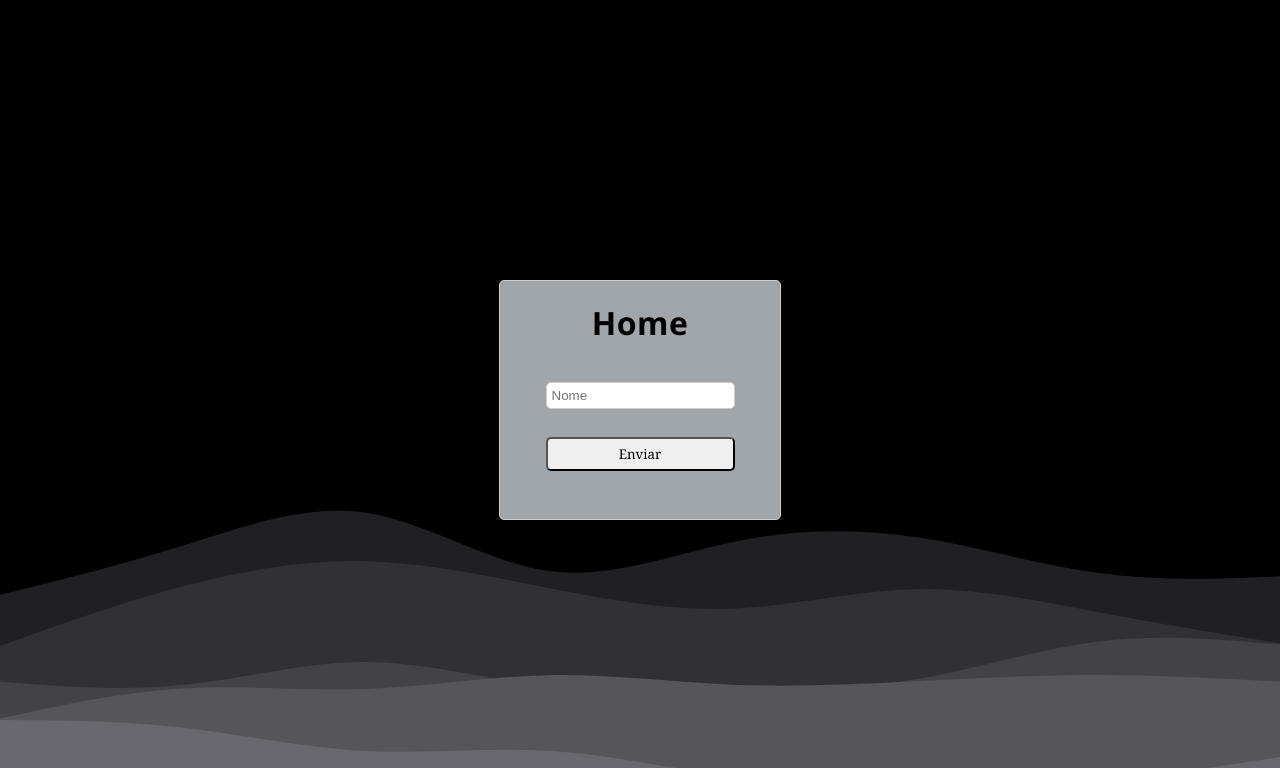
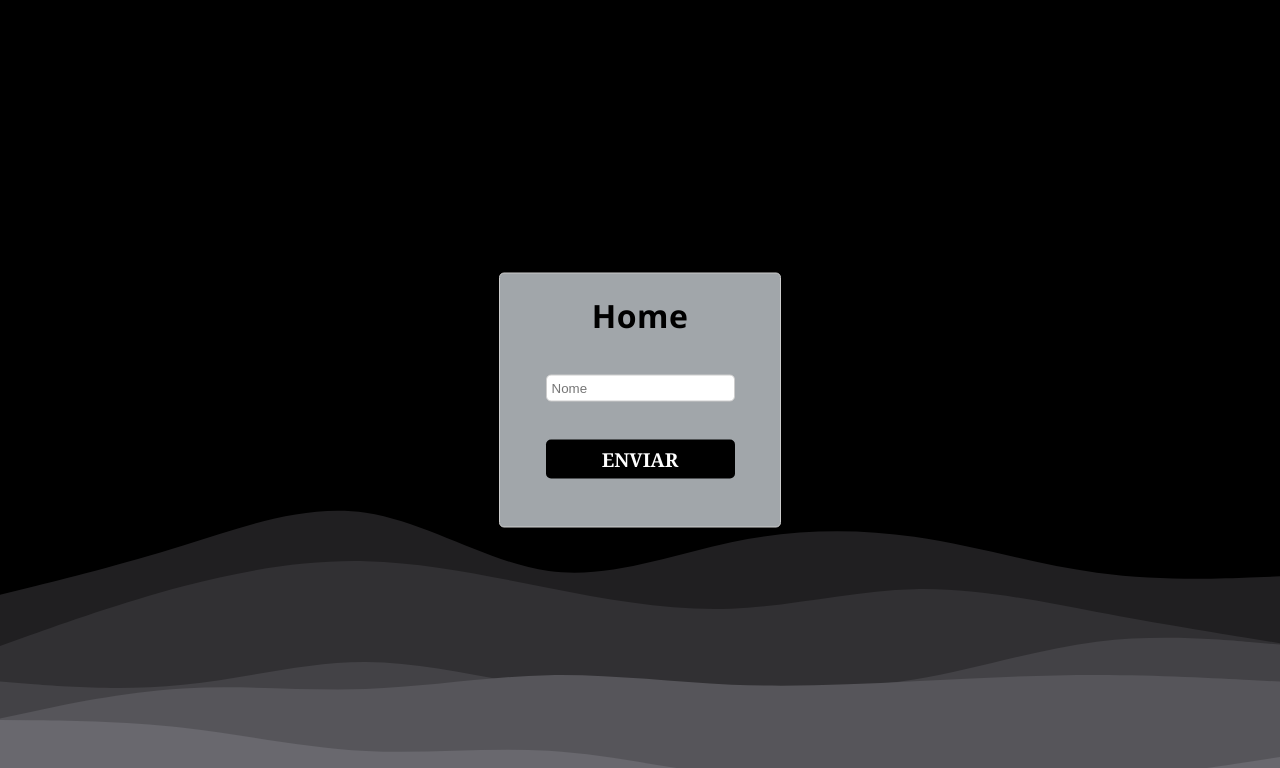
Before and after one commit to Gabriel-Dev-C/Node-Project, a PHP site: page / in a window 1280 px wide. Shown: the top 768 px of the page. Run offline with PHP 8.4, Linux system fonts and the light colour scheme.

Commit message:
added-sass

```diff
--- a/src/index.html
+++ b/src/index.html
@@ -5,7 +5,7 @@
     <meta http-equiv="X-UA-Compatible" content="IE=edge">
     <meta name="viewport" content="width=device-width, initial-scale=1.0">
     <link rel="icon" type="image/x-icon" href="./images/home.png">
-    <link rel="stylesheet" href="index.css">
+    <link rel="stylesheet" href="./styles/index.css">
     <title>Home</title>
 </head>
 <body>
--- a/src/index.css
+++ b/src/styles/index.css
@@ -1,3 +1,4 @@
+@charset "UTF-8";
 /*
 COMENTÁRIOS EM CSS
 
@@ -27,24 +28,24 @@ PODEMOS ALINHAR BLOCOS CONTENDO UMA WIDTH DE 50% COM MARGIN: AUTO;
 QUANDO O FUNDO DE UM BLOCO SE ENCONTRA COM O TOPO DE OUTRO, TEREMOS UM EFEITO QUE SE CHAMA COLLAPSING MARGIN. (MARGEM COLAPSADA)
     - PARA RESOLVER O COLLAPSING MARGIN, PODEMOS UTILIZAR A PROPRIEDADE PADDING OU BORDER.
 */
-
 /* IMPORTANDO FONTE DO GOOGLE FONTS
 
 USAR O CÓDIGO EMBED DIRETAMENTE NO HEAD DO HTML SERÁ PROCESSADO MAIS RÁPIDO PELO NAVEGADOR.
 */
-@import url('https://fonts.googleapis.com/css2?family=Montserrat:ital,wght@0,100..900;1,100..900&family=Open+Sans:ital,wght@0,300..800;1,300..800&display=swap');
-
+@import url("https://fonts.googleapis.com/css2?family=Montserrat:ital,wght@0,100..900;1,100..900&family=Open+Sans:ital,wght@0,300..800;1,300..800&display=swap");
 * {
   margin: 0;
   padding: 0;
 }
+
 body {
   font-family: Arial, sans-serif;
-    background-image: url('./images/layered-waves-haikei.svg');
+  background-image: url("../images/layered-waves-haikei.svg");
   background-size: cover;
   background-repeat: no-repeat;
   background-position: center;
 }
+
 .container {
   position: relative;
   display: flex;
@@ -52,6 +53,7 @@ body {
   align-items: center;
   height: 100vh;
 }
+
 .form {
   position: absolute; /* Posiciona a form em relação ao contêiner */
   top: 50%; /* Centraliza verticalmente */
@@ -68,17 +70,28 @@ body {
   border-radius: 5px;
   width: 30vh;
 }
+
 #submit-btn {
   border-radius: 5px;
   padding: 6px 12px;
-    font-family: Cambria, Cochin, Georgia, Times, 'Times New Roman', serif;
+  font-family: Cambria, Cochin, Georgia, Times, "Times New Roman", serif;
   width: 100%;
+  background-color: #000;
+  color: #fff;
+  font-size: 1.2em;
+  border: none;
+  transition: background-color 0.3s ease-in-out;
+  margin-top: 10px;
+  text-transform: uppercase;
+  font-weight: bold;
 }
+
 #submit-btn:hover {
   background-color: #666561;
   cursor: pointer;
   animation: ease-in-out 0.3s;
 }
+
 #name {
   margin-bottom: 10px;
   padding: 5px;
@@ -87,7 +100,7 @@ body {
 }
 
 #title {
-    font-family: 'Open Sans', sans-serif;
+  font-family: "Open Sans", sans-serif;
   font-size: 2em;
   letter-spacing: 0.5px;
   margin-bottom: 20px;
@@ -95,7 +108,7 @@ body {
 }
 
 #spanName {
-    font-family: 'Montserrat';
+  font-family: "Montserrat";
   font-size: 1.2em;
   margin-top: 10px;
-}
+}/*# sourceMappingURL=index.css.map */
--- /dev/null
+++ b/src/styles/index.scss
@@ -0,0 +1,113 @@
+/*
+COMENTÁRIOS EM CSS
+
+CASCADE: É a ordem de prioridade que o CSS segue para aplicar as regras de estilo. (De cima para baixo)
+    - Inline: É a regra de estilo que é aplicada diretamente no elemento HTML.
+    - ID: É a regra de estilo que é aplicada diretamente no ID do elemento HTML.
+    - Class: É a regra de estilo que é aplicada diretamente na classe do elemento HTML.
+    - Tag: É a regra de estilo que é aplicada diretamente na tag do elemento HTML.
+
+ESPECIFICIDADE: É a ordem de prioridade que o CSS segue para aplicar as regras de estilo. (Mais específico para menos específico)
+    - !important: É a regra de estilo que é aplicada diretamente no elemento HTML.
+    - Inline: É a regra de estilo que é aplicada diretamente no elemento HTML.
+    - ID: É a regra de estilo que é aplicada diretamente no ID do elemento HTML.
+    - Class: É a regra de estilo que é aplicada diretamente na classe do elemento HTML.
+    - Tag: É a regra de estilo que é aplicada diretamente na tag do elemento HTML.
+
+TAGS INLINE NÃO É POSSÍVEL APLICAR LARGURA E ALTURA, POIS ELAS NÃO SÃO ELEMENTOS BLOCO.
+NÃO RECOMENDADO UTILIZAR PADDING E MARGIN EM ELEMENTOS INLINE.
+    - PADDING E MARGIN SÃO PROPRIEDADES QUE NÃO SÃO APLICADAS EM ELEMENTOS INLINE, POIS ELES NÃO SÃO ELEMENTOS BLOCO.
+
+PARA EVITAR QUE UM BLOCO ULTRAPASSE O TAMANHO LIMITE DO BLOCO PAI, PODEMOS UTILIZAR A PROPRIEDADE BOX-SIZING: BORDER-BOX;
+    - A PROPRIEDADE BOX-SIZING: BORDER-BOX; FAZ COM QUE O TAMANHO DO BLOCO SEJA CALCULADO CONSIDERANDO O TAMANHO DO BLOCO E A MARGEM.
+
+E NÃO É RECOMENDADO UTILIZAR ALTURA PARA BLOCOS, APENAS LARGURA.
+
+PODEMOS ALINHAR BLOCOS CONTENDO UMA WIDTH DE 50% COM MARGIN: AUTO;
+QUANDO O FUNDO DE UM BLOCO SE ENCONTRA COM O TOPO DE OUTRO, TEREMOS UM EFEITO QUE SE CHAMA COLLAPSING MARGIN. (MARGEM COLAPSADA)
+    - PARA RESOLVER O COLLAPSING MARGIN, PODEMOS UTILIZAR A PROPRIEDADE PADDING OU BORDER.
+*/
+
+/* IMPORTANDO FONTE DO GOOGLE FONTS
+
+USAR O CÓDIGO EMBED DIRETAMENTE NO HEAD DO HTML SERÁ PROCESSADO MAIS RÁPIDO PELO NAVEGADOR.
+*/
+@import url('https://fonts.googleapis.com/css2?family=Montserrat:ital,wght@0,100..900;1,100..900&family=Open+Sans:ital,wght@0,300..800;1,300..800&display=swap');
+
+@mixin submit-button($color) {
+    border-radius: 5px;
+    padding: 6px 12px;
+    font-family: Cambria, Cochin, Georgia, Times, 'Times New Roman', serif;
+    width: 100%;
+}
+
+* {
+    margin: 0;
+    padding: 0;
+}
+body {
+    font-family: Arial, sans-serif;
+    background-image: url('../images/layered-waves-haikei.svg');
+    background-size: cover;
+    background-repeat: no-repeat;
+    background-position: center;
+}
+.container {
+    position: relative;
+    display: flex;
+    justify-content: center;
+    align-items: center;
+    height: 100vh;
+}
+.form {
+    position: absolute; /* Posiciona a form em relação ao contêiner */
+    top: 50%; /* Centraliza verticalmente */
+    left: 50%; /* Centraliza horizontalmente */
+    transform: translate(-50%, -50%); /* Ajusta para o centro exato */
+    background-color: #a1a6aa;
+    text-align: center;
+    display: flex;
+    flex-direction: column;
+    justify-content: center;
+    align-items: center;
+    padding: 20px;
+    border: 1px solid #ccc;
+    border-radius: 5px;
+    width: 30vh;
+}
+#submit-btn {
+    @include submit-button(#000);
+    background-color: #000;
+    color: #fff;
+    font-size: 1.2em;
+    border: none;
+    transition: background-color 0.3s ease-in-out;
+    margin-top: 10px;
+    text-transform: uppercase;
+    font-weight: bold;
+}
+#submit-btn:hover {
+    background-color: #666561;
+    cursor: pointer;
+    animation: ease-in-out 0.3s;
+}
+#name {
+    margin-bottom: 10px;
+    padding: 5px;
+    border-radius: 5px;
+    border: 1px solid #ccc;
+}
+
+#title {
+    font-family: 'Open Sans', sans-serif;
+    font-size: 2em;
+    letter-spacing: 0.5px;
+    margin-bottom: 20px;
+    text-transform: capitalize;
+}
+
+#spanName {
+    font-family: 'Montserrat';
+    font-size: 1.2em;
+    margin-top: 10px;
+}
```
Also changed, not shown: 1 other file. Lines whose indentation alone changed are shown as unchanged.
